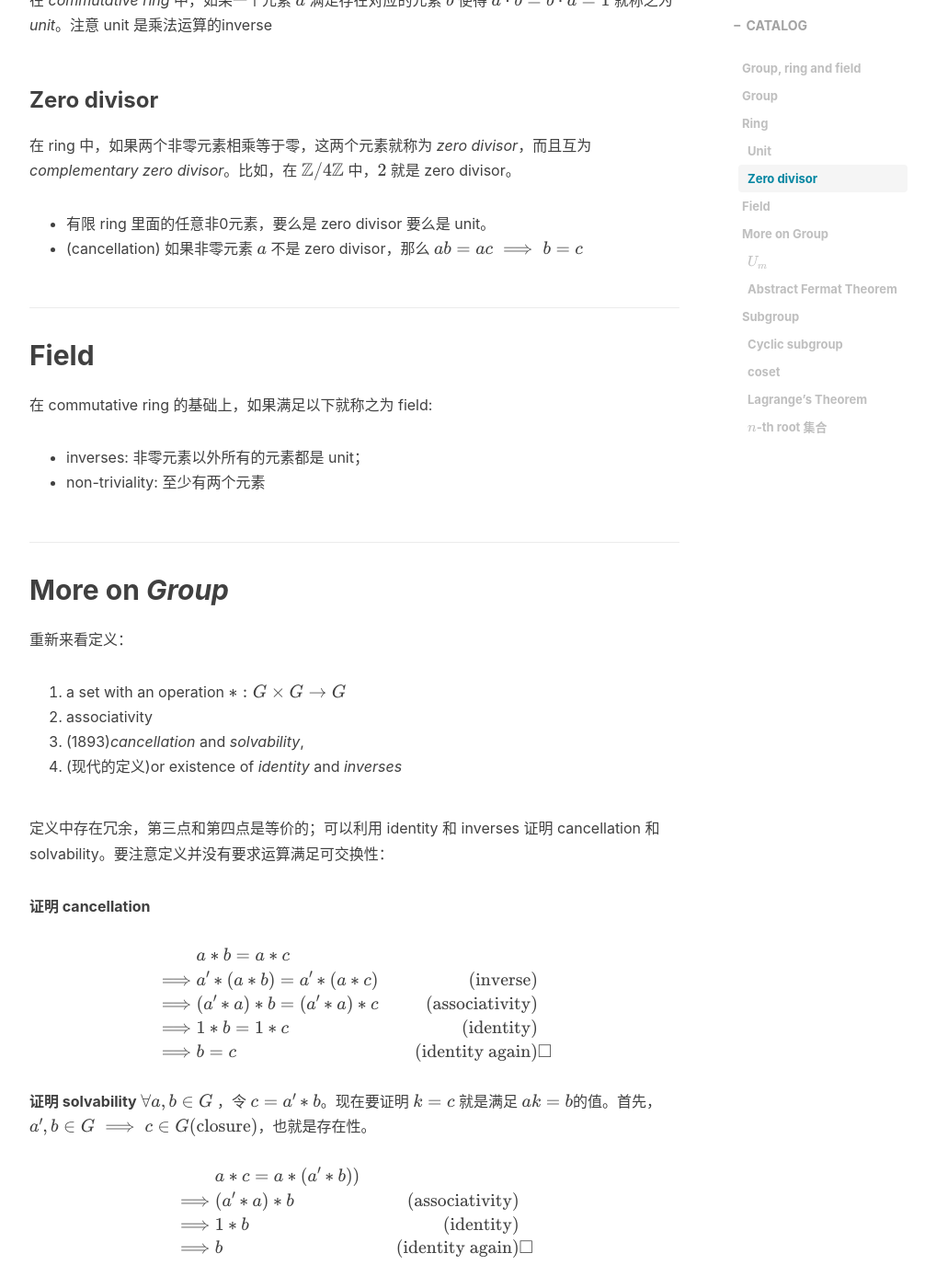
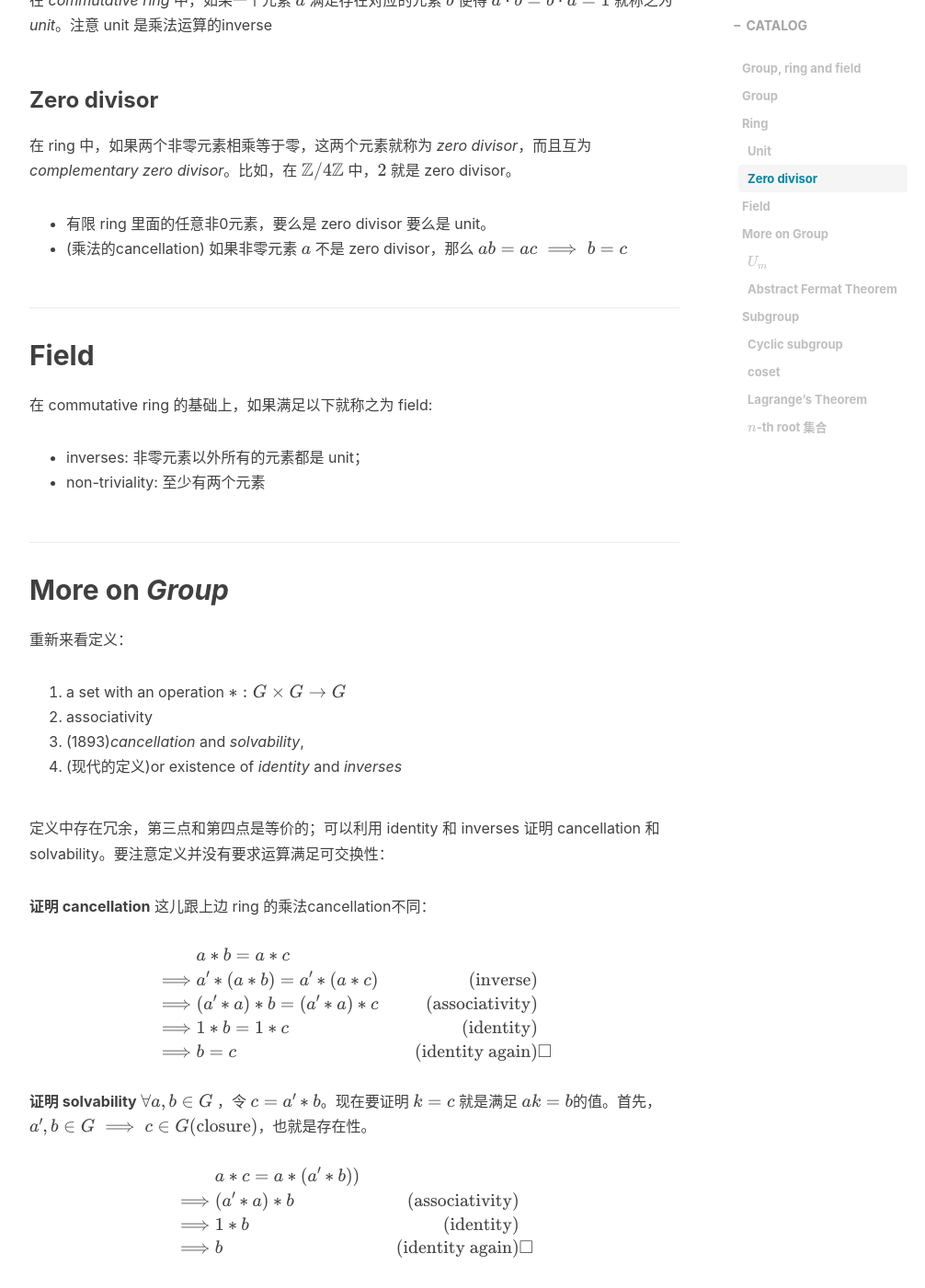
Before and after one commit to kayoch1n/kayoch1n.github.io, a Jekyll site: the page built from _posts/2022-06-05-group.markdown, in a window 1280 px wide and 1400 px high, scrolled down 1725 px. Shown: the whole window at 92% size, without its empty margins (233-1239 px from the left). Built offline with Jekyll 4.4.1, drawn with Linux system fonts in a browser that asks for light colours; nearby versions of some CDN libraries; comment, search, counter and statistics services are not loaded.

Commit message:
Update _posts/2022-06-05-group.markdown

```diff
--- a/_posts/2022-06-05-group.markdown
+++ b/_posts/2022-06-05-group.markdown
@@ -46,7 +46,7 @@ _Ring_ 是有两个运算 $+$ 和 $\cdot$ 以及两个特殊元素 $0$ 和 $1$
 在 ring 中，如果两个非零元素相乘等于零，这两个元素就称为 _zero divisor_，而且互为 _complementary zero divisor_。比如，在 $\mathbb{Z}/4\mathbb{Z}$ 中，$2$ 就是 zero divisor。
 
 - 有限 ring 里面的任意非0元素，要么是 zero divisor 要么是 unit。
-- (cancellation) 如果非零元素 $a$ 不是 zero divisor，那么 $ab=ac\implies b=c$
+- (乘法的cancellation) 如果非零元素 $a$ 不是 zero divisor，那么 $ab=ac\implies b=c$
 
 
 ## Field
@@ -65,7 +65,7 @@ _Ring_ 是有两个运算 $+$ 和 $\cdot$ 以及两个特殊元素 $0$ 和 $1$
 
 定义中存在冗余，第三点和第四点是等价的；可以利用 identity 和 inverses 证明 cancellation 和 solvability。要注意定义并没有要求运算满足可交换性：
 
-**证明 cancellation**
+**证明 cancellation** 这儿跟上边 ring 的乘法cancellation不同：
 
 $$
 \begin{aligned}
```
